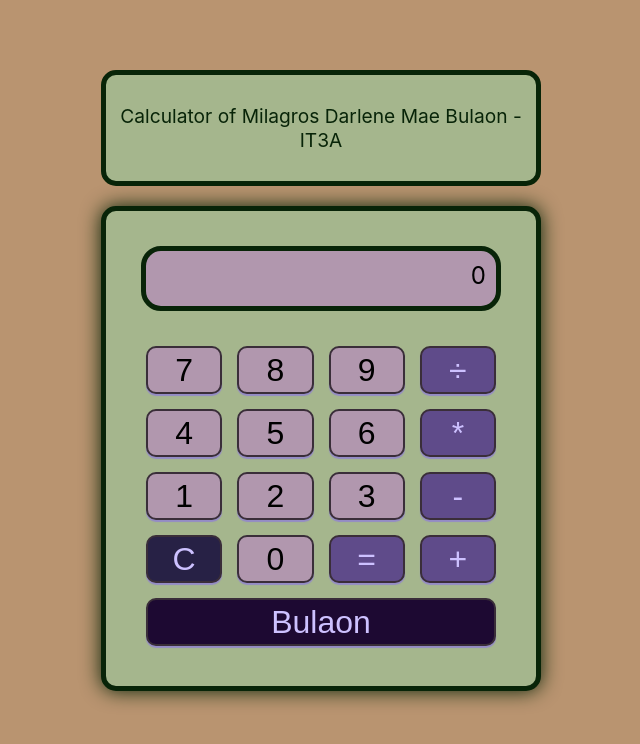
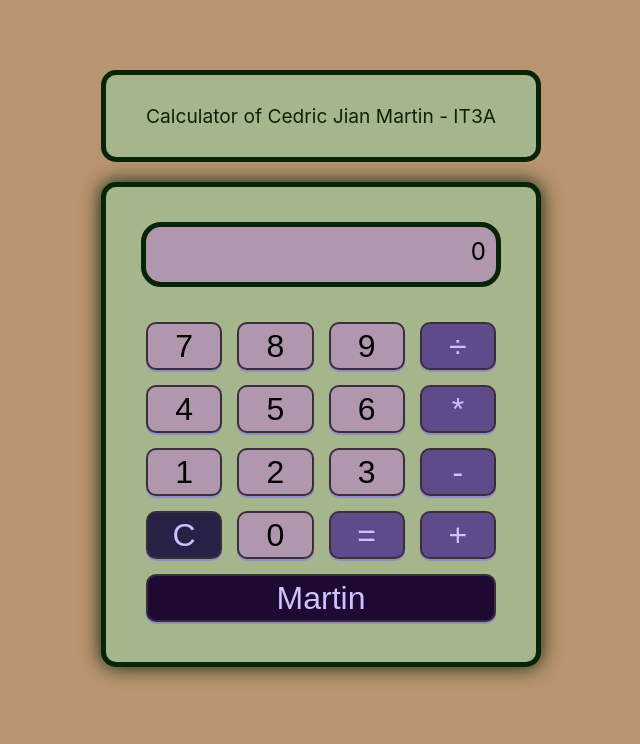
Before and after one commit to CedricJianN/midtermexam, a React (Create React App) app: page / in a window 1280 px wide. Shown: the top 744 px of the page, without its empty margins (319-959 px from the left). Built offline with nearby package versions, Linux system fonts and the light colour scheme.

Commit message:
Update App.js

```diff
--- a/src/App.js
+++ b/src/App.js
@@ -1,5 +1,6 @@
 import './App.css';
 import { useState } from "react";
+export default App;
 
 function Key({ label, clickHandler }) {
   return (
@@ -21,7 +22,7 @@ function NameAndSection(){
   return(
     <div>
       <p>
-        Calculator of Milagros Darlene Mae Bulaon - IT3A
+        Calculator of Cedric Jian Martin - IT3A
       </p>
     </div>
   )
@@ -36,7 +37,7 @@ function App() {
 
   const nameClickHandler = (e) => {
     e.preventDefault();
-    setDisp('Milagros Darlene Mae M. Bulaon');
+    setDisp('Cedric Jian Martin');
     setNum1(null);
     setNum2(null);
     setOp(null);
@@ -131,11 +132,9 @@ function App() {
           <Key label={0} clickHandler={numClickHandler}/>
           <Key label={"="} clickHandler={equalsClickHandler}/>
           <Key label={"+"} clickHandler={opClickHandler}/>
-          <Key label={'Bulaon'} clickHandler={nameClickHandler}/>
+          <Key label={'Martin'} clickHandler={nameClickHandler}/>
         </div>
       </div>
     </div>
   );
 }
-
-export default App;
```
